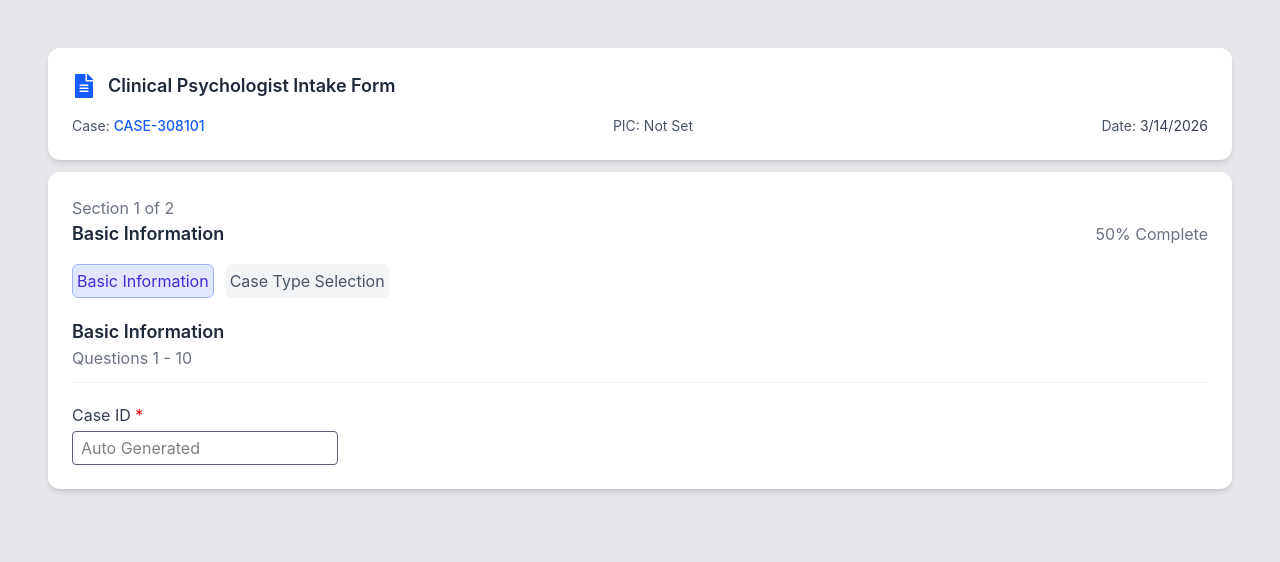
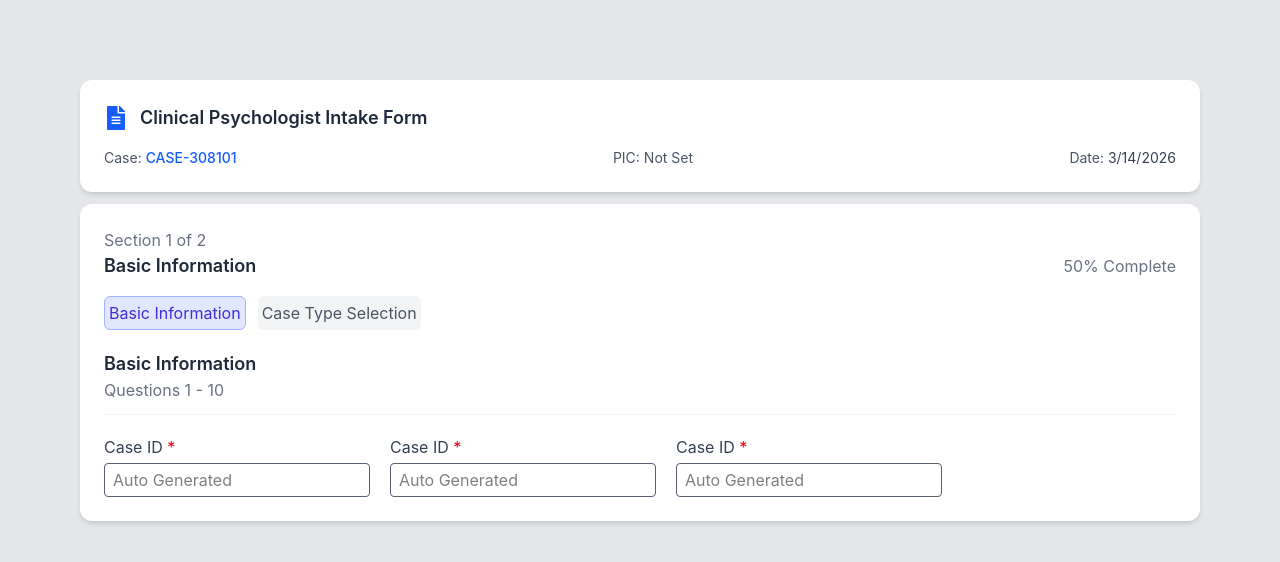
Before and after one commit to smileywrld/react-form, a React (Vite) app: page / in a window 1280 px wide. Shown: the top 562 px of the page. Built offline with nearby package versions, Linux system fonts and the light colour scheme.

Commit message:
update App.jsx and BasicInformation.jsx

```diff
--- a/src/App.jsx
+++ b/src/App.jsx
@@ -4,7 +4,7 @@ import Header from "./components/Header";
 
 function App() {
 	return (
-		<div className="bg-gray-200 m-auto h-screen p-12">
+		<div className="bg-gray-200 m-auto h-screen p-20">
 			<Navbar />
 			<Header />
 		</div>
--- a/src/components/BasicInformation.jsx
+++ b/src/components/BasicInformation.jsx
@@ -32,6 +32,21 @@ const BasicInformation = () => {
 			</div>
 
 			<form autoComplete="off" className="flex">
+				<div className="flex gap-5">
+					<div className="flex flex-col gap-1 w-1/3">
+						<label htmlFor="caseID" className="text-[#364153]">
+							Case ID <span className="text-red-600">*</span>
+						</label>
+						<input
+							name="caseID"
+							onChange={formik.handleChange}
+							value={formik.values.caseID}
+							placeholder="Auto Generated"
+							type="text"
+							className="border px-2 py-1 rounded-sm border-[#576172]"
+						/>
+					</div>
+
 					<div className="flex flex-col gap-1">
 						<label htmlFor="caseID" className="text-[#364153]">
 							Case ID <span className="text-red-600">*</span>
@@ -45,6 +60,21 @@ const BasicInformation = () => {
 							className="border px-2 py-1 rounded-sm border-[#576172]"
 						/>
 					</div>
+
+					<div className="flex flex-col gap-1">
+						<label htmlFor="caseID" className="text-[#364153]">
+							Case ID <span className="text-red-600">*</span>
+						</label>
+						<input
+							name="caseID"
+							onChange={formik.handleChange}
+							value={formik.values.caseID}
+							placeholder="Auto Generated"
+							type="text"
+							className="border px-2 py-1 rounded-sm border-[#576172]"
+						/>
+					</div>
+				</div>
 			</form>
 		</div>
 	);
```
Lines whose indentation alone changed are shown as unchanged.
